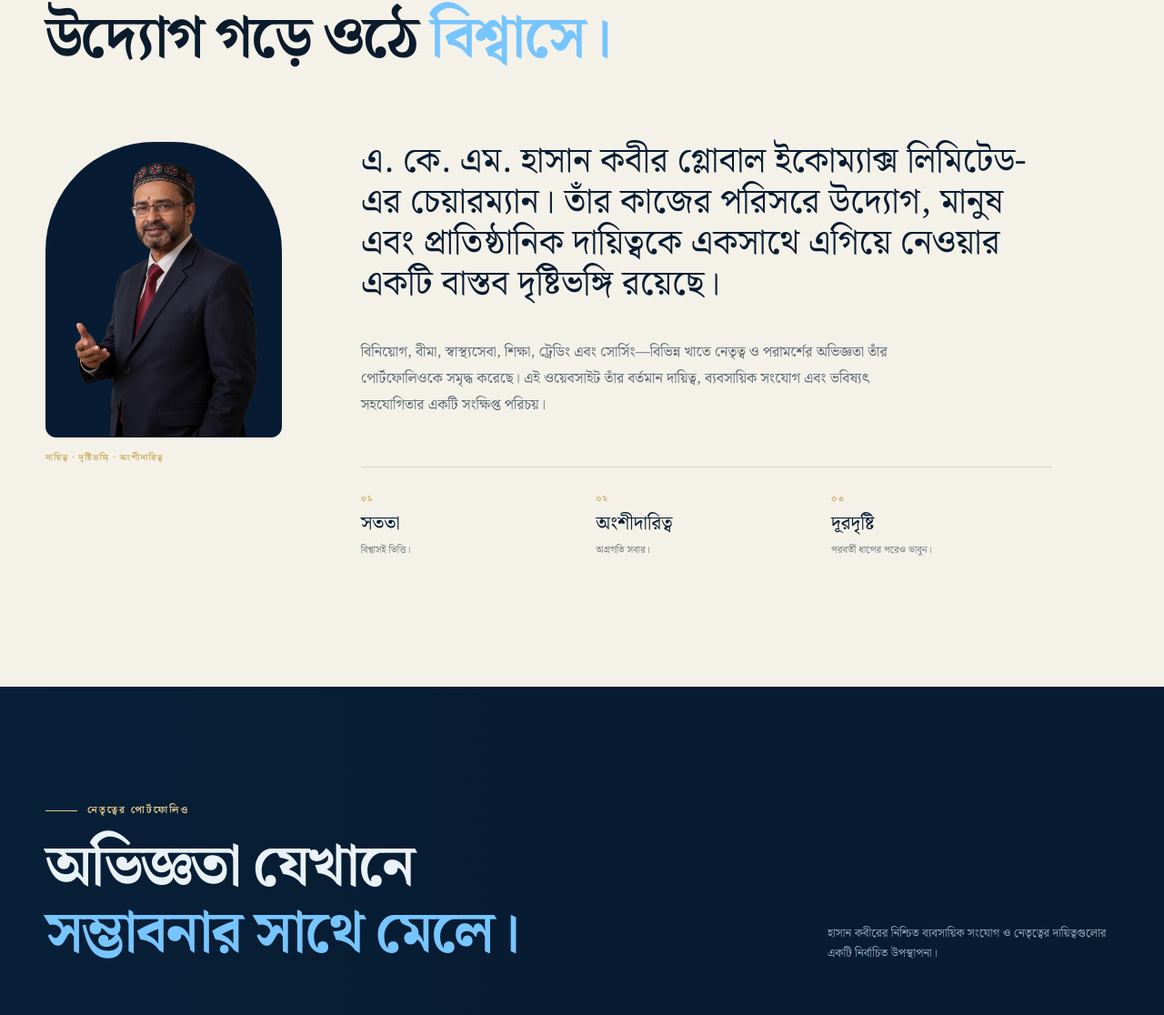
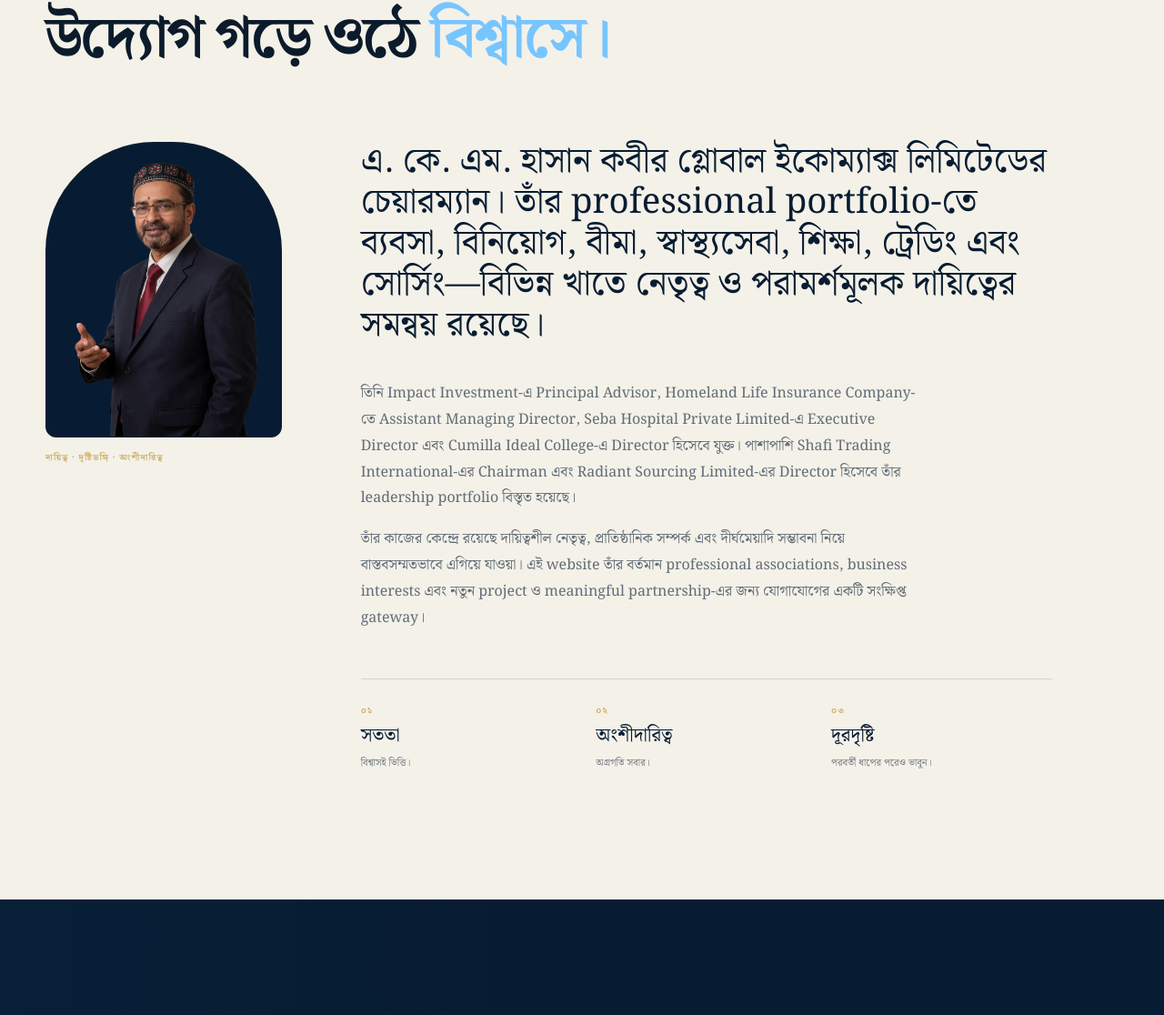
Before and after one commit to hasanjunait2023/hasankabir-portfolio, a website: page index.html in a window 1280 px wide. Shown: the part 1088-2204 px from the top of the page at 91% size. Drawn offline with Linux system fonts and the light colour scheme.

Commit message:
Strengthen professional biography and leadership introduction

```diff
--- a/index.html
+++ b/index.html
@@ -39,7 +39,7 @@
           <div class="hero-copy" data-reveal>
             <p class="eyebrow"><span class="eyebrow-line"></span> চেয়ারম্যান · ব্যবসায়িক নেতা</p>
             <h1>দূরদর্শী নেতৃত্বে গড়ি <em>আগামীর</em> উদ্যোগ।</h1>
-            <p class="hero-lede">এ. কে. এম. হাসান কবীর দায়িত্বশীল নেতৃত্ব, সুদূরপ্রসারী চিন্তা এবং অর্থবহ ব্যবসায়িক সম্পর্কের মাধ্যমে বিভিন্ন খাতে নতুন সম্ভাবনা তৈরি করছেন।</p>
+            <p class="hero-lede">এ. কে. এম. হাসান কবীর গ্লোবাল ইকোম্যাক্স লিমিটেডের চেয়ারম্যান এবং বিনিয়োগ, বীমা, স্বাস্থ্যসেবা, শিক্ষা, ট্রেডিং ও সোর্সিং খাতে নেতৃত্বের দায়িত্বে যুক্ত একজন ব্যবসায়িক নেতা।</p>
             <div class="hero-actions">
               <a class="button button-primary" href="#leadership">পোর্টফোলিও দেখুন <span aria-hidden="true">↗</span></a>
               <a class="button button-quiet" href="mailto:hasankabir274733@gmail.com">অফিসে যোগাযোগ <span aria-hidden="true">↗</span></a>
@@ -85,8 +85,9 @@
               <p class="about-portrait-note">দায়িত্ব · দৃষ্টিভঙ্গি · অংশীদারিত্ব</p>
             </div>
             <div class="about-content" data-reveal data-reveal-delay="100">
-              <p class="lead-copy">এ. কে. এম. হাসান কবীর গ্লোবাল ইকোম্যাক্স লিমিটেড-এর চেয়ারম্যান। তাঁর কাজের পরিসরে উদ্যোগ, মানুষ এবং প্রাতিষ্ঠানিক দায়িত্বকে একসাথে এগিয়ে নেওয়ার একটি বাস্তব দৃষ্টিভঙ্গি রয়েছে।</p>
-              <p>বিনিয়োগ, বীমা, স্বাস্থ্যসেবা, শিক্ষা, ট্রেডিং এবং সোর্সিং—বিভিন্ন খাতে নেতৃত্ব ও পরামর্শের অভিজ্ঞতা তাঁর পোর্টফোলিওকে সমৃদ্ধ করেছে। এই ওয়েবসাইট তাঁর বর্তমান দায়িত্ব, ব্যবসায়িক সংযোগ এবং ভবিষ্যৎ সহযোগিতার একটি সংক্ষিপ্ত পরিচয়।</p>
+              <p class="lead-copy">এ. কে. এম. হাসান কবীর গ্লোবাল ইকোম্যাক্স লিমিটেডের চেয়ারম্যান। তাঁর professional portfolio-তে ব্যবসা, বিনিয়োগ, বীমা, স্বাস্থ্যসেবা, শিক্ষা, ট্রেডিং এবং সোর্সিং—বিভিন্ন খাতে নেতৃত্ব ও পরামর্শমূলক দায়িত্বের সমন্বয় রয়েছে।</p>
+              <p>তিনি Impact Investment-এ Principal Advisor, Homeland Life Insurance Company-তে Assistant Managing Director, Seba Hospital Private Limited-এ Executive Director এবং Cumilla Ideal College-এ Director হিসেবে যুক্ত। পাশাপাশি Shafi Trading International-এর Chairman এবং Radiant Sourcing Limited-এর Director হিসেবে তাঁর leadership portfolio বিস্তৃত হয়েছে।</p>
+              <p>তাঁর কাজের কেন্দ্রে রয়েছে দায়িত্বশীল নেতৃত্ব, প্রাতিষ্ঠানিক সম্পর্ক এবং দীর্ঘমেয়াদি সম্ভাবনা নিয়ে বাস্তবসম্মতভাবে এগিয়ে যাওয়া। এই website তাঁর বর্তমান professional associations, business interests এবং নতুন project ও meaningful partnership-এর জন্য যোগাযোগের একটি সংক্ষিপ্ত gateway।</p>
               <div class="principles-row">
                 <div class="principle"><span>০১</span><strong>সততা</strong><small>বিশ্বাসই ভিত্তি।</small></div>
                 <div class="principle"><span>০২</span><strong>অংশীদারিত্ব</strong><small>অগ্রগতি সবার।</small></div>
@@ -102,7 +103,7 @@
               <p class="eyebrow eyebrow-light"><span class="eyebrow-line"></span> নেতৃত্বের পোর্টফোলিও</p>
               <h2>অভিজ্ঞতা যেখানে<br /><span>সম্ভাবনার সাথে মেলে।</span></h2>
             </div>
-            <p class="section-summary">হাসান কবীরের নিশ্চিত ব্যবসায়িক সংযোগ ও নেতৃত্বের দায়িত্বগুলোর একটি নির্বাচিত উপস্থাপনা।</p>
+            <p class="section-summary">গ্লোবাল ইকোম্যাক্স লিমিটেড ও Impact Investment-কে কেন্দ্র করে হাসান কবীরের নেতৃত্ব, পরামর্শ এবং বিভিন্ন খাতে যুক্ত থাকার একটি নির্বাচিত উপস্থাপনা।</p>
           </div>
           <div class="portfolio-grid">
             <article class="portfolio-card featured" data-reveal>
```
